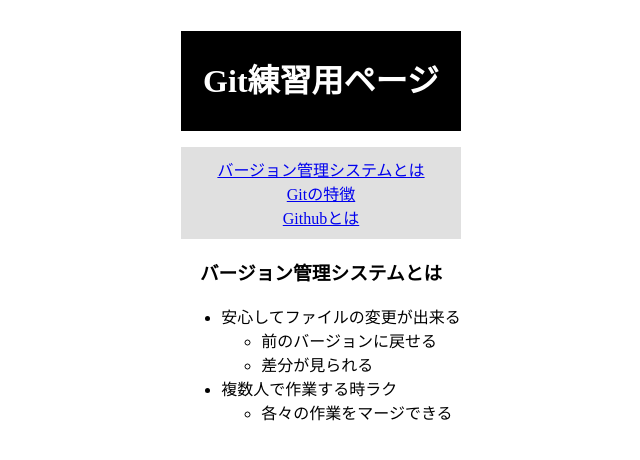
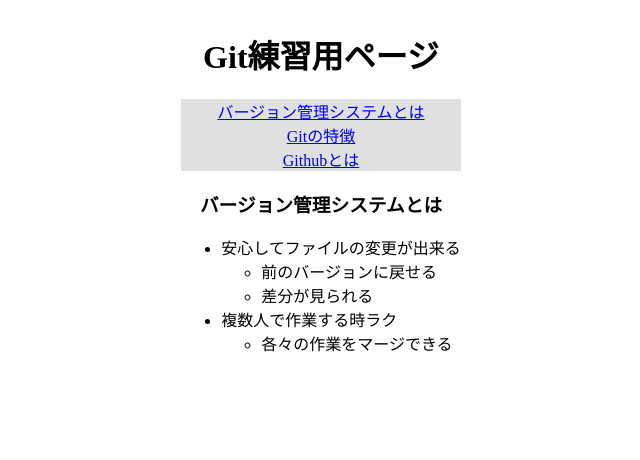
Before and after one commit to meikamata/git_practice, a plain HTML site: page index.html in a window 1280 px wide. Shown: the whole page, without its empty margins (319-959 px from the left). Drawn offline with Linux system fonts and the light colour scheme.

Commit message:
Revert "ヘッダのデザインを変更"
This reverts commit 2e08f76b50d07aeeec4be67a9337bdf4cca26365.

```diff
--- a/css/common.css
+++ b/css/common.css
@@ -2,14 +2,6 @@
 text-align: center;
 margin: 10px auto;
 display: table;
-}
-
-header {
-	height: 100px;
-	line-height: 100px;
-	background: #000000;
-	padding: 0 les;
-	color: #FFFFFF;
 }
 
 nav {
@@ -17,7 +9,7 @@
 }
 
 nav ul {
-padding: 10px 20px;
+padding: 0;
 }
 
 nav ul a li {
```
